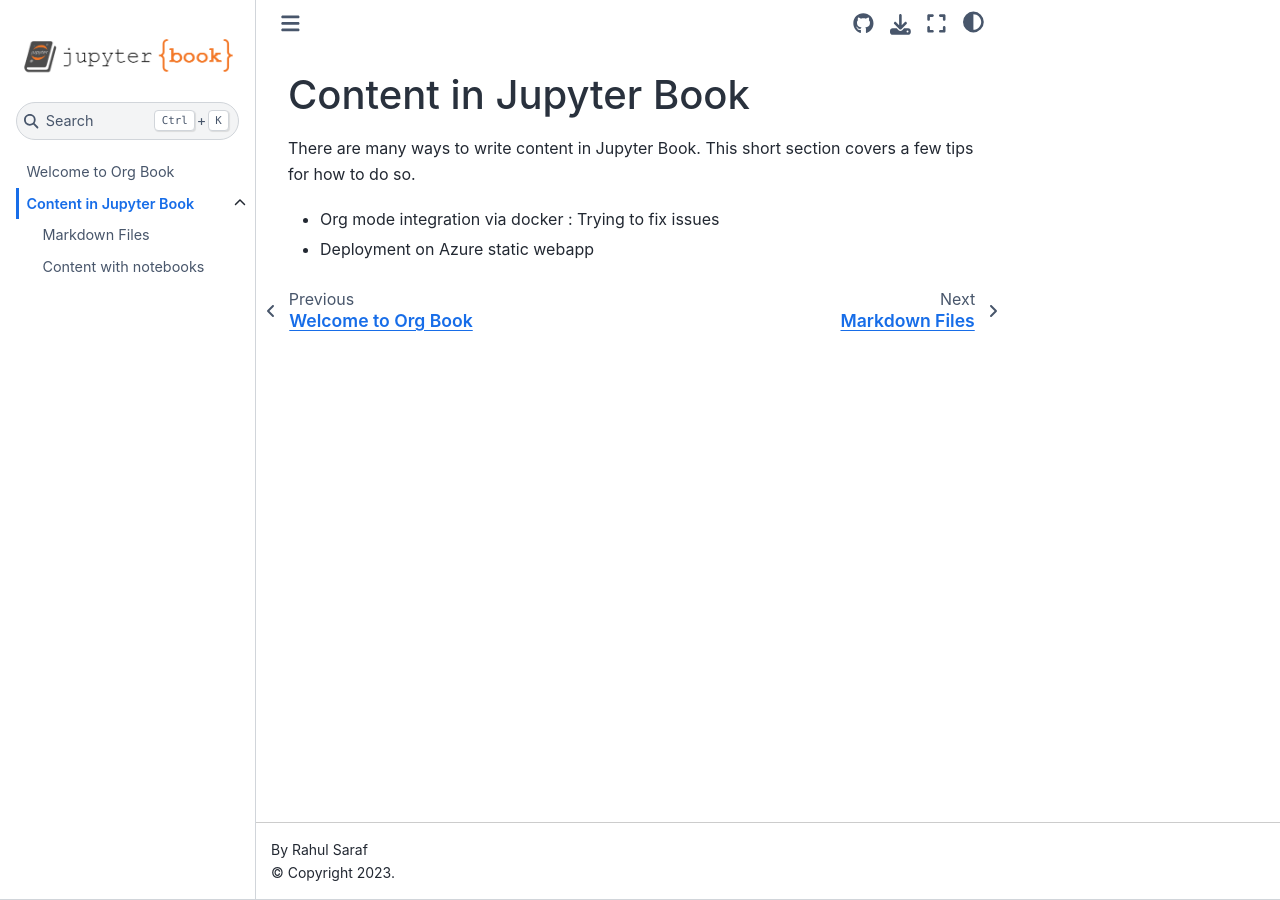
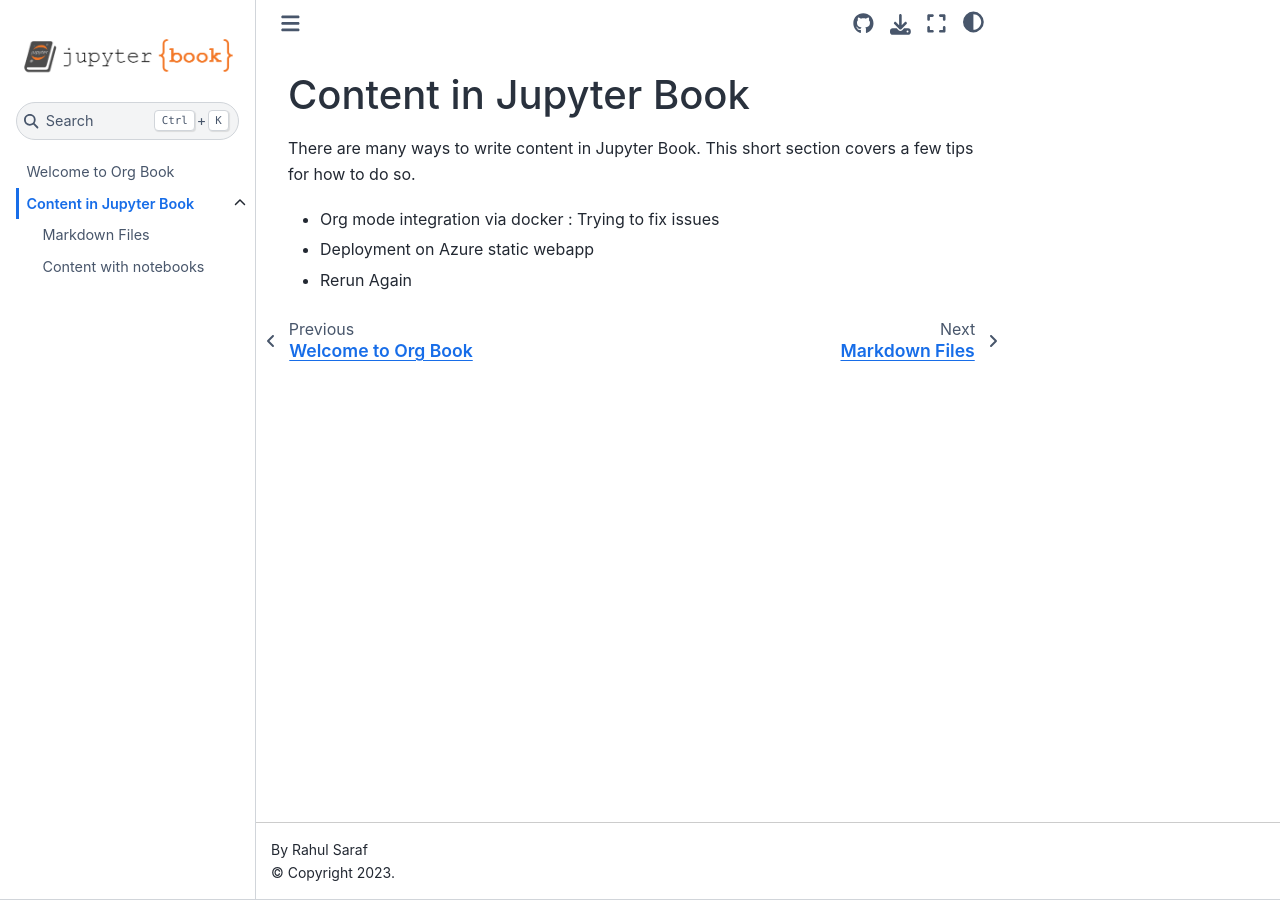
Before and after one commit to Rahuketu86/azurebook, a Jupyter Book: the page built from book/content.md, in a window 1280 px wide. Built offline with Jupyter Book 1.0.4 settings and Sphinx 7.4.7 and the Sphinx Book theme 1.1.4, drawn with Linux system fonts in a browser that asks for light colours; pages that are not in the unit, such as notebooks, are missing from menus.

Commit message:
Update content.md

```diff
--- a/book/content.md
+++ b/book/content.md
@@ -7,3 +7,4 @@ covers a few tips for how to do so.
 
 - Org mode integration via docker : Trying to fix issues
 - Deployment on Azure static webapp
+- Rerun Again
```
